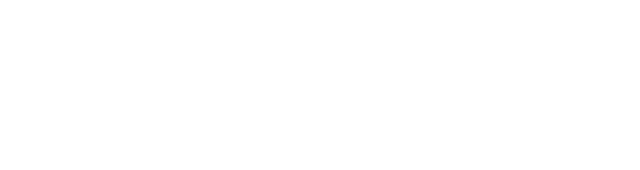
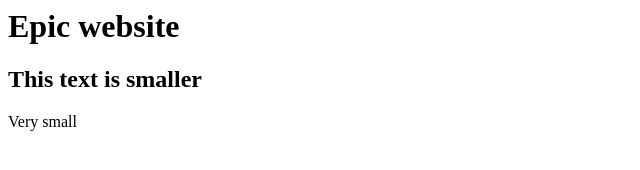
Before and after one commit to twixxxxxxxxx/website, a plain HTML site: page index.html in a window 1280 px wide. Shown: the whole page, without its empty margins (0-640 px from the left). Drawn offline with Linux system fonts and the light colour scheme.

Commit message:
Update index.html
make it work

```diff
--- a/index.html
+++ b/index.html
@@ -1,3 +1,10 @@
 <html>
-  <title>Epic great website</title>
+  <head>
+    <title>Epic great website</title>
+  </head>
+  <body>
+    <h1>Epic website</h1>
+    <h2>This text is smaller</h2>
+    <p>Very small</p>
+  </body>
 </html>
```
